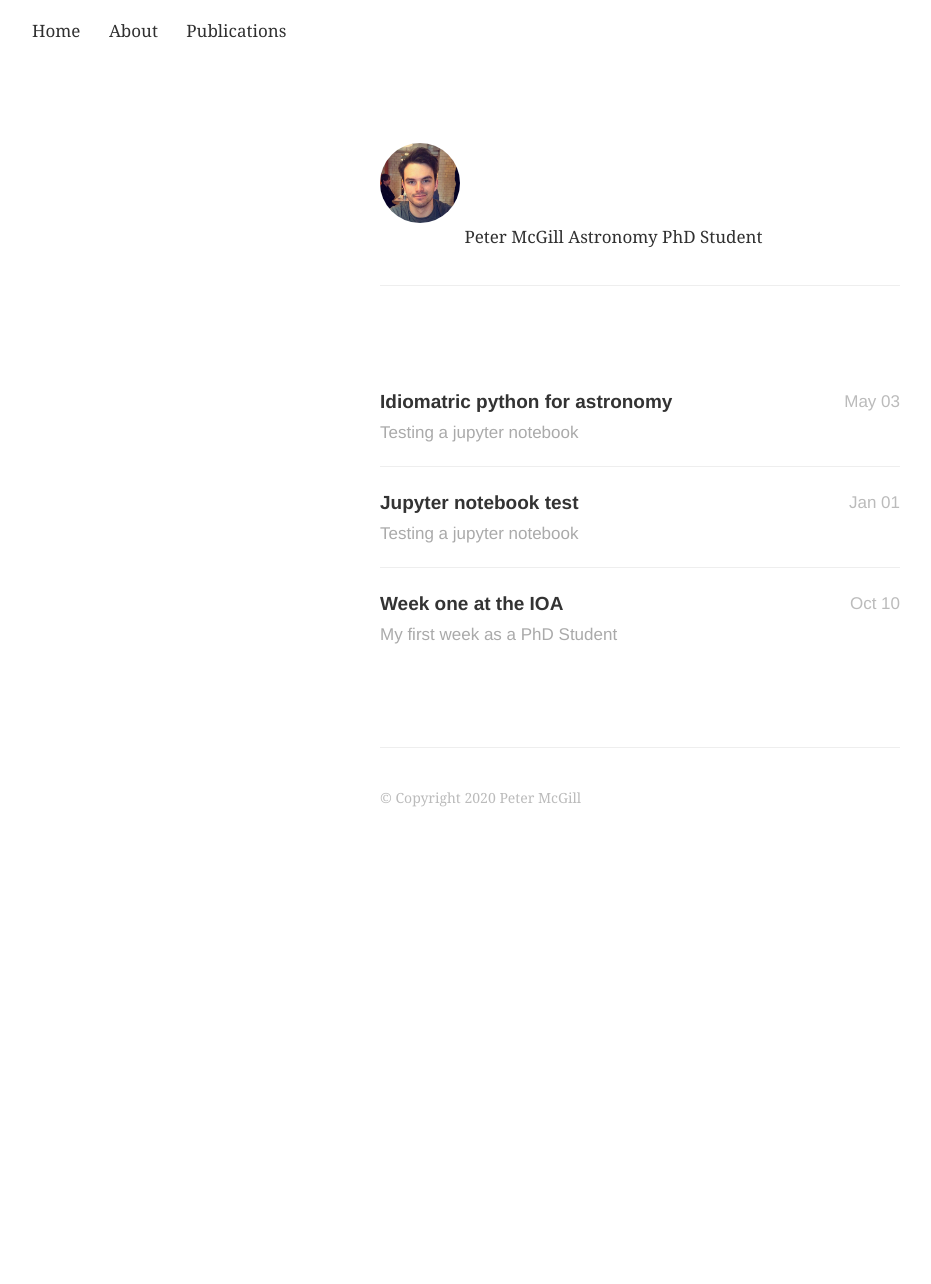
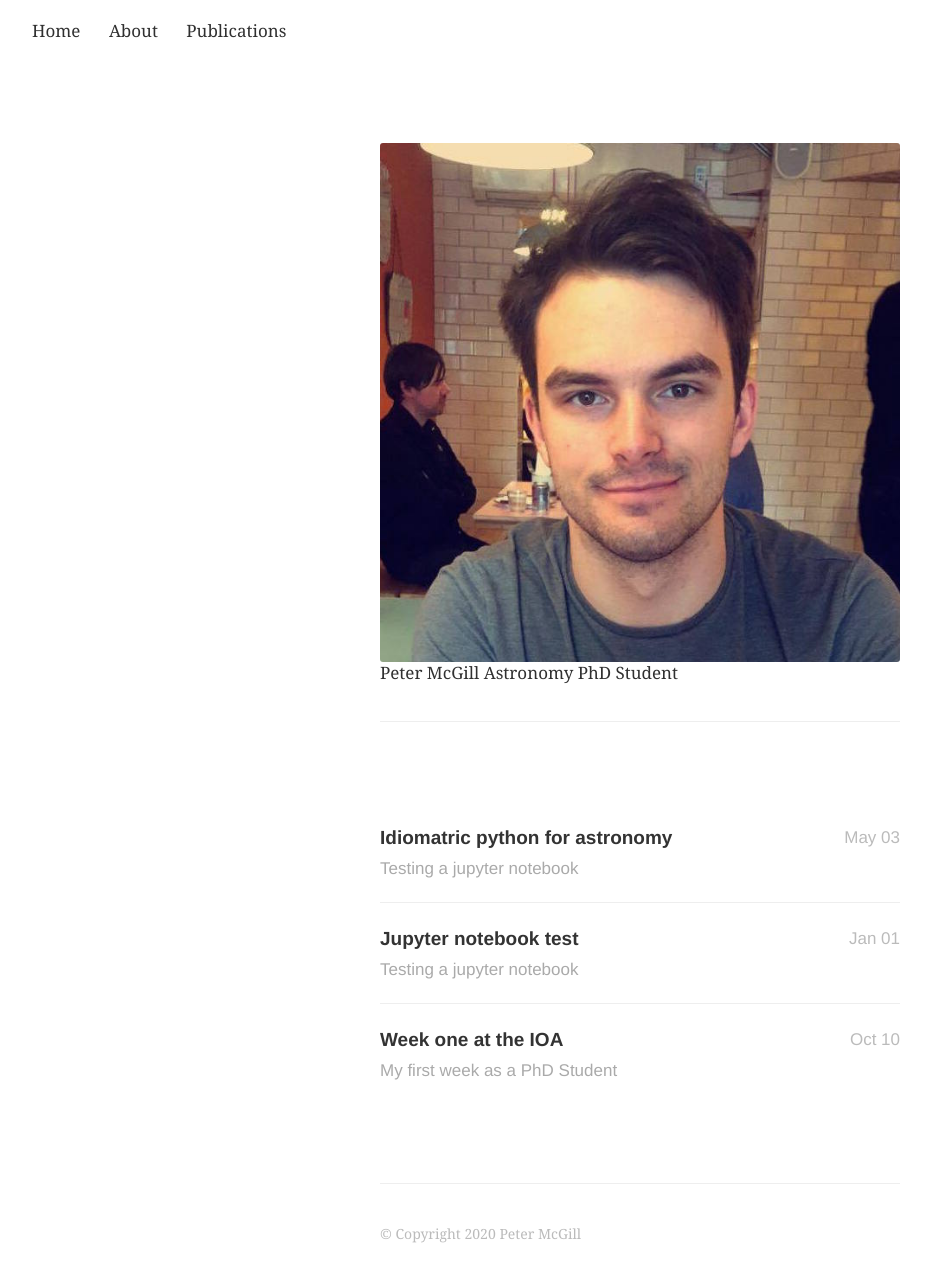
Before and after one commit to astrophpeter/astrophpeter.github.io, a Jekyll site: the page built from index.html, in a window 1280 px wide. Shown: the whole page, without its empty margins (0-931 px from the left). Built offline with Jekyll 4.4.1, drawn with Linux system fonts in a browser that asks for light colours; nearby versions of some CDN libraries; the list of posts is cut into pages by our own code; before the commit the page ends 900 px from its top, so only the background shows below that.

Commit message:
Update profile.html

```diff
--- a/_includes/profile.html
+++ b/_includes/profile.html
@@ -3,15 +3,16 @@
         <header id="header">
         {% if site.aboutPage %}
             <a href="{{ "/" | relative_url  }}about">
-                <img id="avatar" src="{{ "/" | relative_url  }}assets/images/avatar.jpg"/>
+                <img class="avatar" src="{{ "/" | relative_url  }}assets/images/avatar.jpg"/>
             </a>
         {% else %}
 
-              <img id="avatar" src="{{ "/" | relative_url  }}assets/images/avatar.jpg"/>
+              <img class="avatar" src="{{ "/" | relative_url  }}assets/images/avatar.jpg"/>
         {% endif %}
+            <div>
                 <span class="dark">{{ site.author }}</span>
                 <span> {{ site.description }}</span>
-
+            </div>
             <!--<h1>{{ site.author }}</h1>
             <h2>{{ site.description }}</h2>-->
 
```
